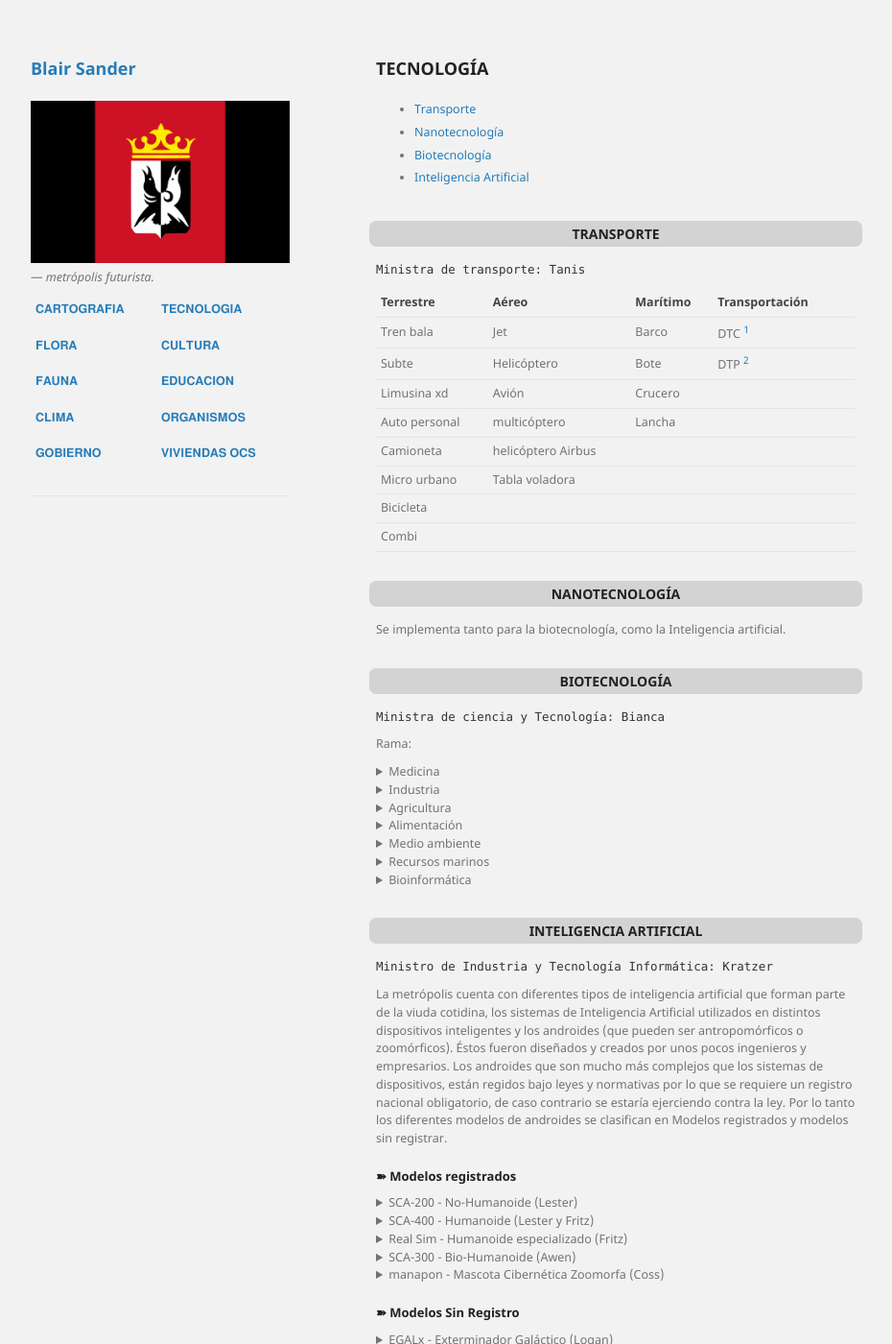
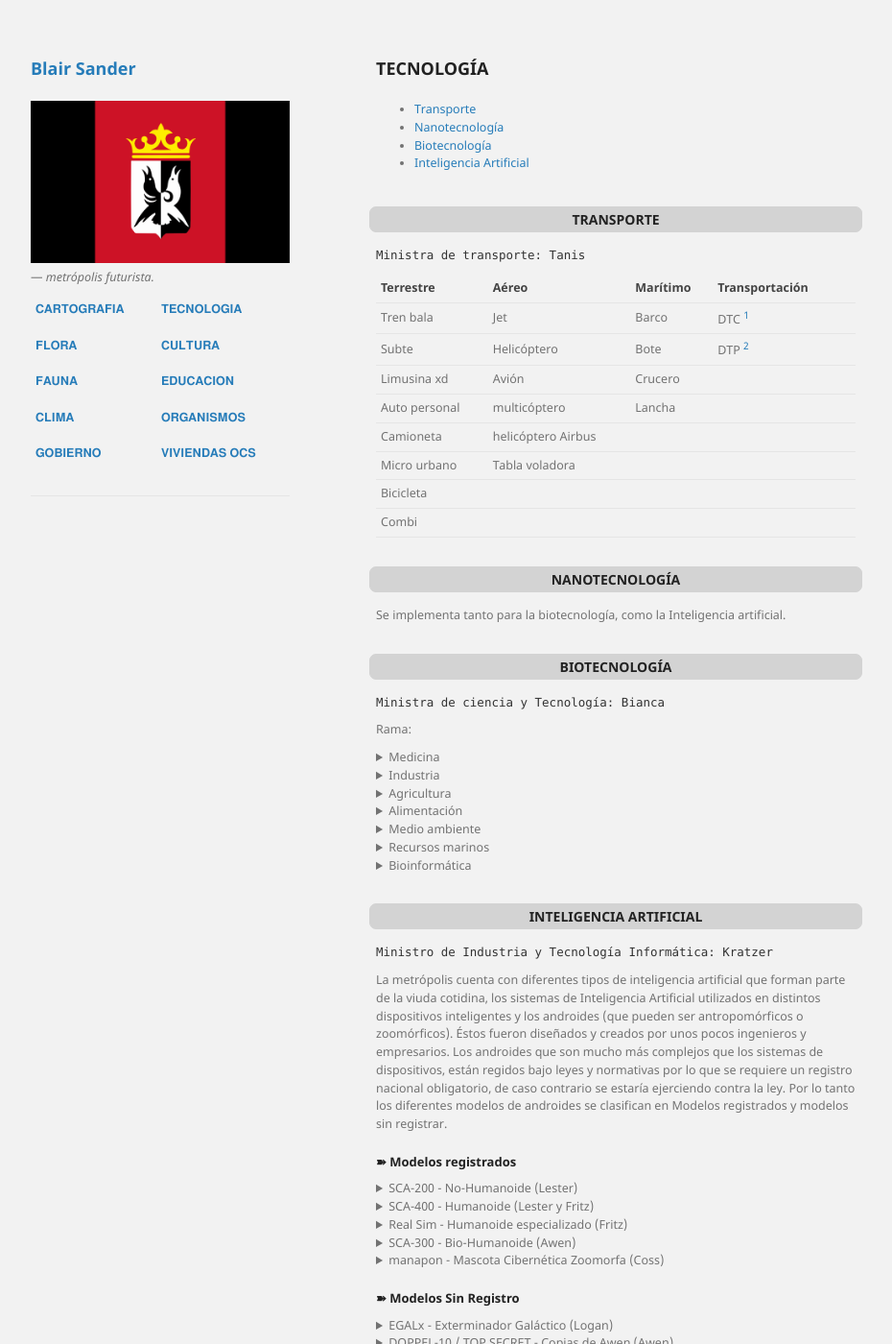
Before and after one commit to BlairSander/ciudad, a Jekyll site: the page built from tecnologia.md, in a window 1280 px wide and 1400 px high. Shown: the whole window at 96% size, without its empty margins (178-1108 px from the left). Built offline with Jekyll 4.4.1, drawn with Linux system fonts in a browser that asks for light colours; our own code applies the rules of GitHub Pages for plain Markdown files.

Commit message:
jekyll-theme-minimal.scss

```diff
--- a/_sass/jekyll-theme-minimal.scss
+++ b/_sass/jekyll-theme-minimal.scss
@@ -47,9 +47,8 @@ p, table, pre, dl {
 
 ul, ol {
   margin:5px 0 5px;
+  padding-bottom: 5px;
 }
-
-li {padding-bottom: 5px;}
 
 a {
   color:#267CB9;
```
